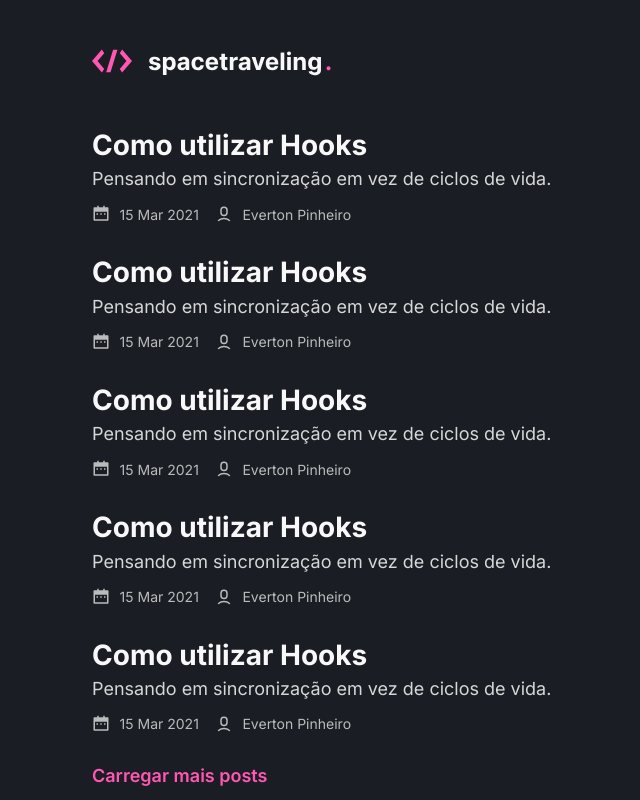
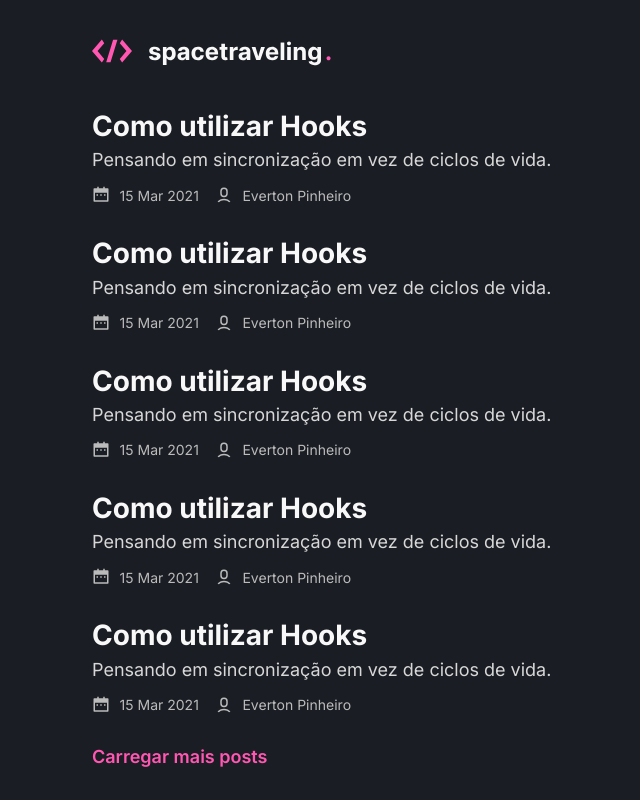
Before and after one commit to TIEverton/spacetraveling, a Next.js app: page / in a window 1280 px wide. Shown: the whole page, without its empty margins (148-788 px from the left). Built offline with nearby package versions, Linux system fonts and the light colour scheme.

Commit message:
:sparkles: Update css component

```diff
--- a/src/components/Header/header.module.scss
+++ b/src/components/Header/header.module.scss
@@ -1,8 +1,9 @@
 .headerContainer {
-  height: 8rem;
+  height: 6.8rem;
   display: flex;
   justify-content: center;
   align-items: center;
+
 }
 
 .headerContent {
```
